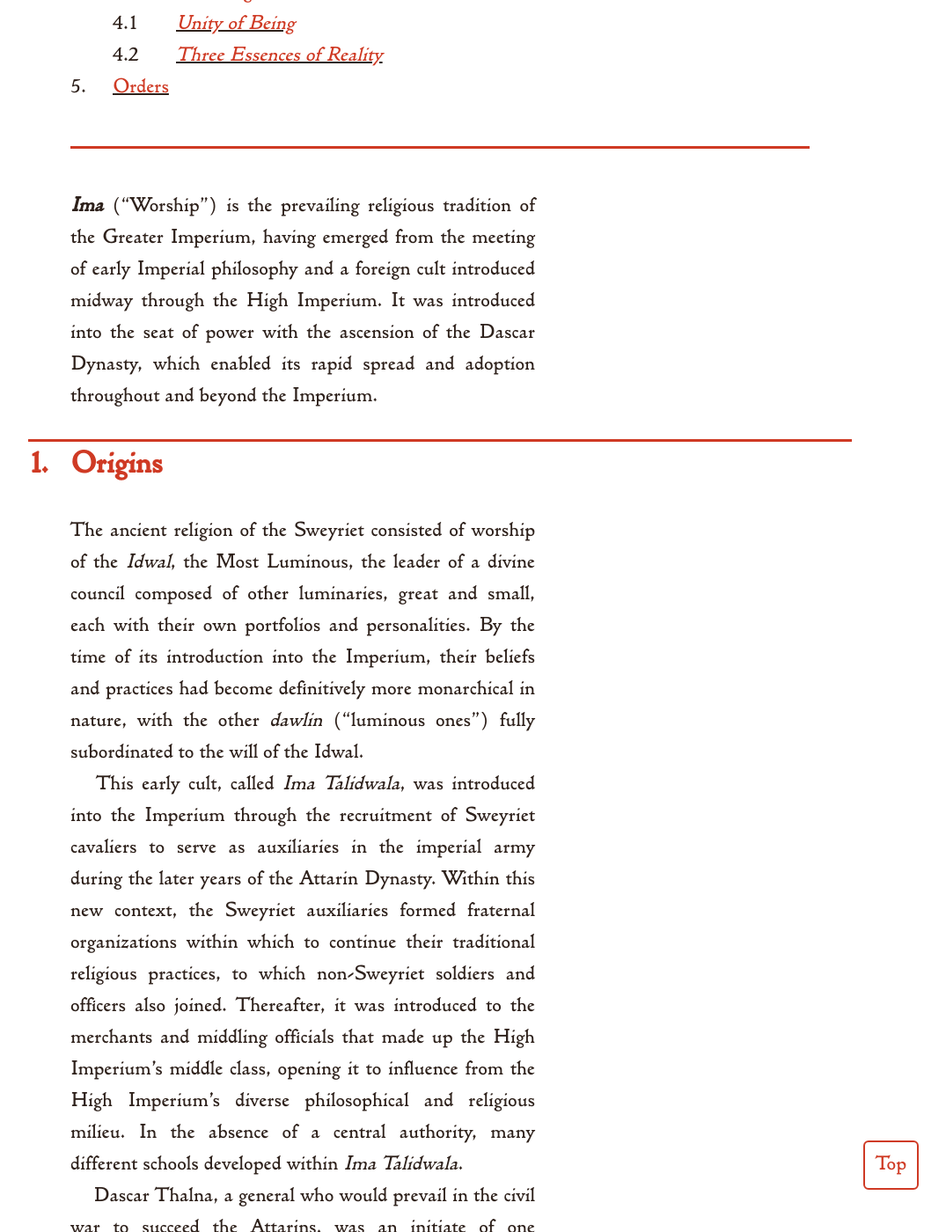
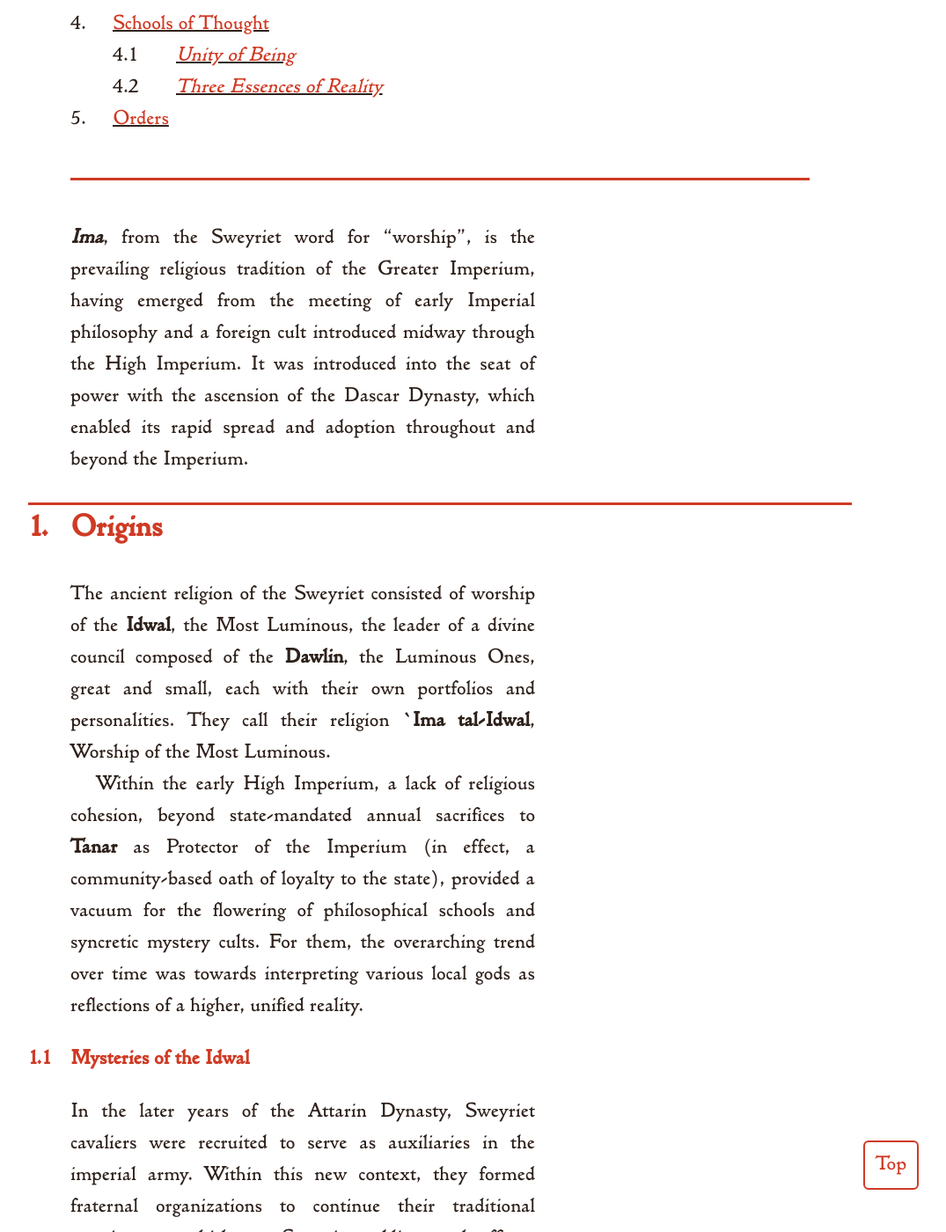
Before and after one commit to kmules1/kmules1.github.io, a Jekyll site: the page built from ecumene/beliefs.md, in a window 1280 px wide and 1400 px high, scrolled down 1022 px. Shown: the whole window at 88% size, without its empty margins (140-1215 px from the left). Built offline with Jekyll 4.4.1, drawn with Linux system fonts in a browser that asks for light colours; some of the changed text lies outside the part shown.

Commit message:
fleshing out

```diff
--- a/_data/navigation.yml
+++ b/_data/navigation.yml
@@ -15,8 +15,8 @@ people:
   url: /ecumene/thinking-kinds/
 - title: History
   url: /ecumene/history/
-- title: Belief Systems
-  url: /ecumene/beliefs/
+- title: Ima
+  url: /ecumene/ima/
 reference:
 - title: Calendars
   url: /ecumene/calendars/
--- a/ecumene/beliefs.md
+++ b/ecumene/beliefs.md
@@ -4,15 +4,19 @@ title: Ima
 permalink: /ecumene/ima/
 ---
 
-***Ima*** ("Worship") is the prevailing religious tradition of the Greater Imperium, having emerged from the meeting of early Imperial philosophy and a foreign cult introduced midway through the High Imperium. It was introduced into the seat of power with the ascension of the Dascar Dynasty, which enabled its rapid spread and adoption throughout and beyond the Imperium.
+***Ima***, from the Sweyriet word for "worship", is the prevailing religious tradition of the Greater Imperium, having emerged from the meeting of early Imperial philosophy and a foreign cult introduced midway through the High Imperium. It was introduced into the seat of power with the ascension of the Dascar Dynasty, which enabled its rapid spread and adoption throughout and beyond the Imperium.
 
 ## Origins
 
-The ancient religion of the Sweyriet consisted of worship of the *Idwal*, the Most Luminous, the leader of a divine council composed of other luminaries, great and small, each with their own portfolios and personalities. By the time of its introduction into the Imperium, their beliefs and practices had become definitively more monarchical in nature, with the other *dawlin* ("luminous ones") fully subordinated to the will of the Idwal.
+The ancient religion of the Sweyriet consisted of worship of the **Idwal**, the Most Luminous, the leader of a divine council composed of the **Dawlin**, the Luminous Ones, great and small, each with their own portfolios and personalities. They call their religion **`Ima tal-Idwal**, Worship of the Most Luminous.
 
-This early cult, called *Ima Talidwala*, was introduced into the Imperium through the recruitment of Sweyriet cavaliers to serve as auxiliaries in the imperial army during the later years of the Attarin Dynasty. Within this new context, the Sweyriet auxiliaries formed fraternal organizations within which to continue their traditional religious practices, to which non-Sweyriet soldiers and officers also joined. Thereafter, it was introduced to the merchants and middling officials that made up the High Imperium's middle class, opening it to influence from the High Imperium's diverse philosophical and religious milieu. In the absence of a central authority, many different schools developed within *Ima Talidwala*.
+Within the early High Imperium, a lack of religious cohesion, beyond state-mandated annual sacrifices to **Tanar** as Protector of the Imperium (in effect, a community-based oath of loyalty to the state), provided a vacuum for the flowering of philosophical schools and syncretic mystery cults. For them, the overarching trend over time was towards interpreting various local gods as reflections of a higher, unified reality.
 
-Dascar Thalna, a general who would prevail in the civil war to succeed the Attarins, was an initiate of one particular school, called *Ima Taliva*. Upon his succession to the Imperium, he would become a generous patron, elevating this one school to political prominence. Under his successors and beyond, *Ima Taliva* would grow and mature, integrating into the social fabric of the Greater Imperium and displacing earlier local religious practices and pantheons with a unified religion.
+### Mysteries of the Idwal
+
+In the later years of the Attarin Dynasty, Sweyriet cavaliers were recruited to serve as auxiliaries in the imperial army. Within this new context, they formed fraternal organizations to continue their traditional practices, to which non-Sweyriet soldiers and officers would, in time, be invited to join. Entry into the High Imperium's middle class caused an eruption into several different schools that drew from the surrounding philosophical and religious milieu.
+
+Dascar Thalna, a general who would prevail in the civil war to succeed the Attarins, was an initiate of one school called *Ima Taliva*. Upon his succession to the Imperium, he would become a generous patron, elevating this one school to political prominence. Under his successors and beyond, *Ima Taliva* would grow and mature, integrating into the social fabric of the Greater Imperium and displacing earlier local religious practices and pantheons with a unified religion.
 
 ## Core Teachings
 
```
Also changed, not shown: ecumene/greater-imperium.md (+1 -1 lines).
